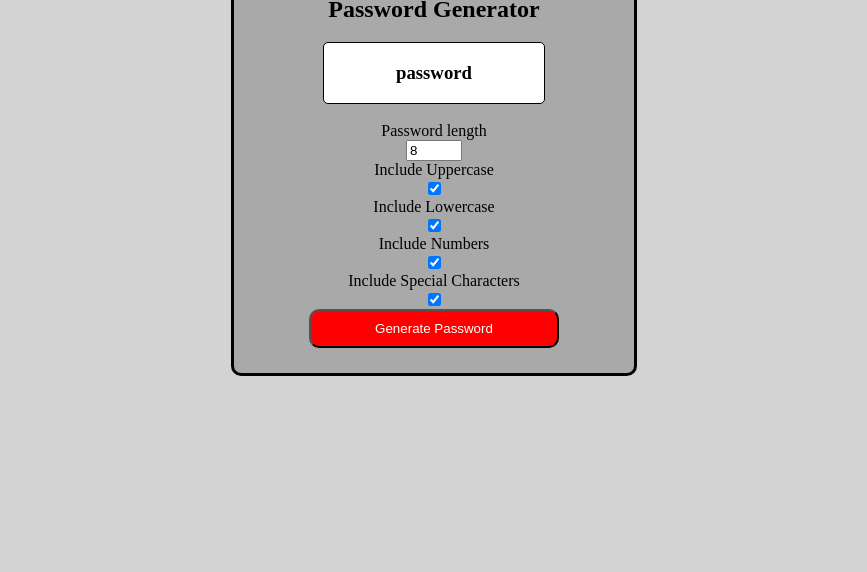
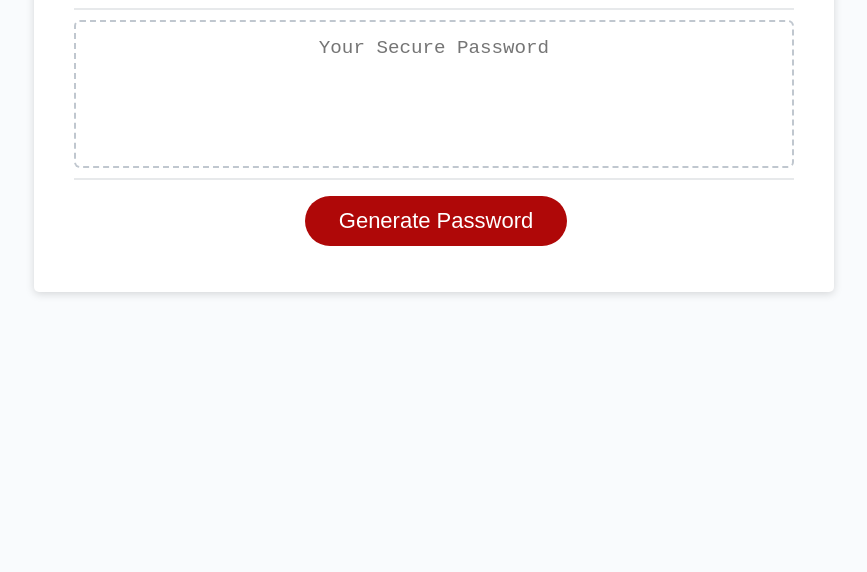
Before and after one commit to mrgssg/pw-generator, a plain HTML site: page index.html in a window 1280 px wide. Shown: the part 228-800 px from the top of the page, without its empty margins (206-1073 px from the left). Drawn offline with nearby package versions, Linux system fonts and the light colour scheme.

Commit message:
updated to html and css starter code

```diff
--- a/index.html
+++ b/index.html
@@ -1,44 +1,37 @@
 <!DOCTYPE html>
 <html lang="en">
-<head>
-    <meta charset="UTF-8">
-    <meta http-equiv="X-UA-Compatible" content="IE=edge">
-    <meta name="viewport" content="width=device-width, initial-scale=1.0">
-    <link rel="stylesheet" href="./style.css">
-    <title>PW Gen</title>
-</head>
-
-<body>
-    <div class="container">
-        <h2 class="title">Password Generator</h2>
-        <h3 class="password-display" id="passwordDisplay">password</h3>
-
-        <form id="passwordGeneratorForm" class="form">
-            <label for="length"> Password length</label>
-            <input type="number" min="8" max="22" value="8" id="passwordLength">
-
-            <label for="includeUppercase">Include Uppercase</label>
-            <input type="checkbox" id="includeUppercase" checked/>
-
-            <label for="includeLowercase">Include Lowercase</label>
-            <input type="checkbox" id="includeLowercase"  checked/>
-
-            <label for="includeNumbers">Include Numbers</label>
-            <input type="checkbox" id="includeNumbers" checked/>
-
-            <label for="includeSpecialCharacters">Include Special Characters</label>
-            <input type="checkbox" id="includeSpecialCharacters" checked/>
-
-            <button type="submit">Generate Password</button>
-        </form>
-
-
-
+  <head>
+    <meta charset="UTF-8" />
+    <meta name="viewport" content="width=device-width, initial-scale=1.0" />
+    <meta http-equiv="X-UA-Compatible" content="ie=edge" />
+    <title>Password Generator</title>
+    <link rel="stylesheet" href="style.css" />
+  </head>
+  <body>
+    <div class="wrapper">
+      <header>
+        <h1>Password Generator</h1>
+      </header>
+      <div class="card">
+        <div class="card-header">
+          <h2>Generate a Password</h2>
+        </div>
+        <div class="card-body">
+          <textarea
+            readonly
+            id="password"
+            placeholder="Your Secure Password"
+            aria-label="Generated Password"
+          ></textarea>
+        </div>
+        <div class="card-footer">
+          <button id="generate" class="btn">Generate Password</button>
+        </div>
+      </div>
     </div>
 
-<br>
+    <script src="https://code.jquery.com/jquery-3.5.1.min.js"></script>
 
-<script src="./script.js"></script>
-</body>
-
+    <script src="script.js"></script>
+  </body>
 </html>
--- a/script.js
+++ b/script.js
@@ -1,46 +1,53 @@
-const passwordLengthElement = document.getElementById(`passwordLength`)
-const includeUppercaseElement = document.getElementById('includeUppercase')
-const includeLowercaseElement = document.getElementById('includeLowercase')
-const includeNumbersElement = document.getElementById('includeNumbers')
-const includeSpecialCharactersElement = document.getElementById('includeSpecialCharacters')
-const form = document.getElementById('passwordGeneratorForm')
-const passwordDisplay = document.getElementById('passwordDisplay')
 
 
-const LOWERCASE_CHAR_CODES = arrayFromLowToHigh(97, 122)
-const UPPERCASE_CHAR_CODES = arrayFromLowToHigh(65, 90)
-const NUMBER_CHAR_CODES = arrayFromLowToHigh(48, 57)
-const SPECIALCHARACTER_CHAR_CODES = arrayFromLowToHigh(33, 47).concat(arrayFromLowToHigh(58, 64)).concat(arrayFromLowToHigh(91, 96)).concat(arrayFromLowToHigh(123, 126))
 
 
-form.addEventListener('click', generatePassword); {
-        const passwordLength = passwordLengthElement.value
-        const includeUppercase = includeUppercaseElement.checked
-        const includeLowercase = includeLowercaseElement.checked
-        const includeNumbers = includeNumbersElement.checked
-        const includeSpecialCharacters = includeSpecialCharactersElement.checked
-        const password = generatePassword(passwordLength, includeUppercase, includeLowercase, includeNumbers, includeSpecialCharacters)
-        passwordDisplay.innerText = password
-}
 
-function generatePassword (passwordLength, includeUppercase, includeLowercase, includeNumbers, includeSpecialCharacters) {
-let charCodes = LOWERCASE_CHAR_CODES
-if (includeUppercase) charCodes = charCodes.concat (UPPERCASE_CHAR_CODES)
-if (includeSpecialCharacters) charCodes = charCodes.concat(SPECIALCHARACTER_CHAR_CODES)
-if (includeNumbers) charCodes = charCodes.concat(NUMBER_CHAR_CODES)
 
-const passwordCharacters = []
-for (let i = 0; i < characterAmount; i++) {
- const characterCode = charCodes[Math.floor(Math.random() * charCodes.length)]
- passwordCharacters.push(String.fromCharCode(character))
-}
-return passwordCharacters.join('')
-}
 
-function arrayFromLowToHigh(low, high) {
-const array = []
-for (let i = low; i <= high; i++) {
-array.push(i)
-}
-return array
-}
+/ const passwordLengthElement = document.getElementById(`passwordLength`)
+// const includeUppercaseElement = document.getElementById('includeUppercase')
+// const includeLowercaseElement = document.getElementById('includeLowercase')
+// const includeNumbersElement = document.getElementById('includeNumbers')
+// const includeSpecialCharactersElement = document.getElementById('includeSpecialCharacters')
+// const form = document.getElementById('passwordGeneratorForm')
+// const passwordDisplay = document.getElementById('passwordDisplay')
+
+
+// const LOWERCASE_CHAR_CODES = arrayFromLowToHigh(97, 122)
+// const UPPERCASE_CHAR_CODES = arrayFromLowToHigh(65, 90)
+// const NUMBER_CHAR_CODES = arrayFromLowToHigh(48, 57)
+// const SPECIALCHARACTER_CHAR_CODES = arrayFromLowToHigh(33, 47).concat(arrayFromLowToHigh(58, 64)).concat(arrayFromLowToHigh(91, 96)).concat(arrayFromLowToHigh(123, 126))
+
+
+// form.addEventListener('click', generatePassword){
+//         const passwordLength = passwordLengthElement.value
+//         const includeUppercase = includeUppercaseElement.checked
+//         const includeLowercase = includeLowercaseElement.checked
+//         const includeNumbers = includeNumbersElement.checked
+//         const includeSpecialCharacters = includeSpecialCharactersElement.checked
+//         const password = generatePassword(passwordLength, includeUppercase, includeLowercase, includeNumbers, includeSpecialCharacters)
+//         passwordDisplay.innerText = password
+// }
+
+// function generatePassword (passwordLength, includeUppercase, includeLowercase, includeNumbers, includeSpecialCharacters) {
+// let charCodes = LOWERCASE_CHAR_CODES
+// if (includeUppercase) charCodes = charCodes.concat (UPPERCASE_CHAR_CODES)
+// if (includeSpecialCharacters) charCodes = charCodes.concat(SPECIALCHARACTER_CHAR_CODES)
+// if (includeNumbers) charCodes = charCodes.concat(NUMBER_CHAR_CODES)
+
+// const passwordCharacters = []
+// for (let i = 0; i < characterAmount; i++) {
+//  const characterCode = charCodes[Math.floor(Math.random() * charCodes.length)]
+//  passwordCharacters.push(String.fromCharCode(character))
+// }
+// return passwordCharacters.join('')
+// }
+
+// function arrayFromLowToHigh(low, high) {
+// const array = []
+// for (let i = low; i <= high; i++) {
+// array.push(i)
+// }
+// return array
+// }
--- a/style.css
+++ b/style.css
@@ -1,64 +1,137 @@
-body {
-    background-color: lightgray;
-    margin: 0;
-    min-height: 100vh;
-    color: black;
-    display: flex;
-    justify-content: center;
-    align-items: center;
-    }
-
-.container {
-    background-color: darkgray;
-    width: 350px;
-    padding: 25px;
-    border: solid;
-    border-radius: 10px;
-    display: flex;
-    justify-content: center;
-    align-items: center;
-    flex-direction: column;
+*,
+*::before,
+*::after {
+  box-sizing: border-box;
 }
 
-button {
-    background-color: red;
-    color: white;
-    padding: 10px;
-    width: 250px;
-    border-radius: 10px;
-    cursor: pointer;
+html,
+body,
+.wrapper {
+  height: 100%;
+  margin: 0;
+  padding: 0;
 }
 
-.form {
-    padding: 10;
-    justify-content: center;
-    display: flex;
-    flex-direction: column;
-    align-items: center;
-    justify-content: space-between;
-
+body {
+  font-family: sans-serif;
+  background-color: #f9fbfd;
 }
 
-button:hover {
-    background-color: green;
-    color: white;
+.wrapper {
+  padding-top: 30px;
+  padding-left: 20px;
+  padding-right: 20px;
 }
 
-.title {
-    margin: 0;
-    text-align: center;
+header {
+  text-align: center;
+  padding: 20px;
+  padding-top: 0px;
+  color: hsl(206, 17%, 28%);
 }
 
-.password-display {
-    background-color: white;
-    color: black;
-    padding: 10px;
-    border: 1px solid black;
-    height: 40px;
-    width: 200px;
-    display: flex;
-    justify-content: center;
-    align-items: center;
-    word-break: break-all;
-    border-radius: 5px;
+.card {
+  background-color: hsl(0, 0%, 100%);
+  border-radius: 5px;
+  border-width: 1px;
+  box-shadow: rgba(0, 0, 0, 0.15) 0px 2px 8px 0px;
+  color: hsl(206, 17%, 28%);
+  font-size: 18px;
+  margin: 0 auto;
+  max-width: 800px;
+  padding: 30px 40px;
 }
+
+.card-header::after {
+  content: " ";
+  display: block;
+  width: 100%;
+  background: #e7e9eb;
+  height: 2px;
+}
+
+.card-body {
+  min-height: 100px;
+}
+
+.card-footer {
+  text-align: center;
+}
+
+.card-footer::before {
+  content: " ";
+  display: block;
+  width: 100%;
+  background: #e7e9eb;
+  height: 2px;
+}
+
+.card-footer::after {
+  content: " ";
+  display: block;
+  clear: both;
+}
+
+.btn {
+  border: none;
+  background-color: hsl(360, 91%, 36%);
+  border-radius: 25px;
+  box-shadow: rgba(0, 0, 0, 0.1) 0px 1px 6px 0px rgba(0, 0, 0, 0.2) 0px 1px 1px
+    0px;
+  color: hsl(0, 0%, 100%);
+  display: inline-block;
+  font-size: 22px;
+  line-height: 22px;
+  margin: 16px 16px 16px 20px;
+  padding: 14px 34px;
+  text-align: center;
+  cursor: pointer;
+}
+
+button[disabled] {
+  cursor: default;
+  background: #c0c7cf;
+}
+
+.float-right {
+  float: right;
+}
+
+#password {
+  -webkit-appearance: none;
+  -moz-appearance: none;
+  appearance: none;
+  border: none;
+  display: block;
+  width: 100%;
+  padding-top: 15px;
+  padding-left: 15px;
+  padding-right: 15px;
+  padding-bottom: 85px;
+  font-size: 1.2rem;
+  text-align: center;
+  margin-top: 10px;
+  margin-bottom: 10px;
+  border: 2px dashed #c0c7cf;
+  border-radius: 6px;
+  resize: none;
+  overflow: hidden;
+}
+
+@media (max-width: 690px) {
+  .btn {
+    font-size: 1rem;
+    margin: 16px 0px 0px 0px;
+    padding: 10px 15px;
+  }
+
+  #password {
+    font-size: 1rem;
+  }
+}
+
+@media (max-width: 500px) {
+  .btn {
+    font-size: 0.8rem;
+  }
+}
```
